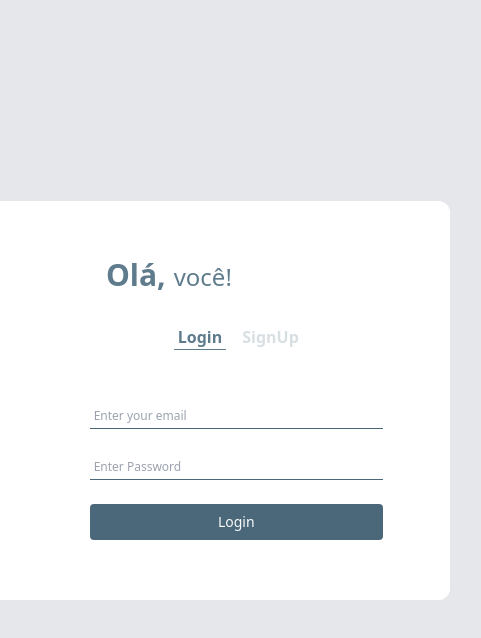
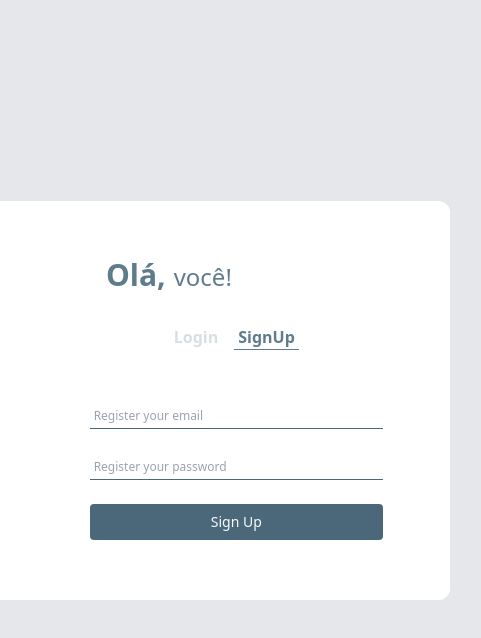
Before and after one commit to gabrielzamp/login-system-simoa, a plain HTML site: page index.html in a window 1280 px wide. Both pictures are taken after a click on the element "SignUp". Shown: the full height of the page, 617-1098 px from the left. Drawn offline with nearby package versions, Linux system fonts and the light colour scheme.

Commit message:
v4 added sign up form with no function

```diff
--- a/index.html
+++ b/index.html
@@ -15,82 +15,20 @@
   <body
     class="flex items-center h-screen bg-gray-200 bg-cover bg-[url('https://conasems-ava-prod.s3.sa-east-1.amazonaws.com/portal/paginas/blue-white-leafy-background-vector-53876-136080-1-1704912731.png')] lg:bg-none"
   >
-    <!-- Mobile version -->
-    <!-- <div
-      class="bg-[url('assets/img/leaf-background.png')] w-screen h-screen bg-cover flex items-center lg:hidden"
-    >
-      <div class="w-full md:w-10/12 md:mx-auto">
-        <div
-          class="flex flex-col items-center w-10/12 py-8 mx-auto bg-white md:w-9/12 md:py-10 rounded-xl"
-        >
-          <div class="w-11/12 mx-auto md:w-8/12">
-            <div class="w-11/12 mx-auto">
-              <div class="text-2xl flex items-end text-[#5F7C8D] w-11/12">
-                <span class="mr-2 text-3xl font-bold">Olá, </span>
-                você!
-              </div>
-            </div>
-          </div>
-
-          <div class="w-11/12 py-5 mx-auto">
-            <div class="flex justify-center w-11/12 gap-3 mx-auto">
-              <div class="px-1 border-b border-[#5F7C8D]">
-                <p class="text-[#5F7C8D] font-semibold">Login</p>
-              </div>
-              <div class="">
-                <p class="text-[#5f7c8d3e] font-semibold">SignUp</p>
-              </div>
-            </div>
-          </div>
-
-          <div class="w-10/12 py-1 mx-auto md:w-9/12">
-            <form
-              id="myFormMobile"
-              class="flex flex-col justify-center w-11/12 gap-4 mx-auto"
-              action=""
-            >
-              <div class="w-full py-2">
-                <input
-                  class="border-b border-[#4B687A] w-full text-xs font-light px-1 pb-1"
-                  type="email"
-                  name="email"
-                  id="emailMobile"
-                  placeholder="Enter your email"
-                />
-              </div>
-              <div class="w-full pb-2">
-                <input
-                  class="border-b border-[#4B687A] w-full text-xs font-light px-1 pb-1"
-                  type="password"
-                  name="password"
-                  id="passwordMobile"
-                  placeholder="Enter Password"
-                />
-              </div>
-              <button
-                class="py-2 text-sm w-full text-slate-50 bg-[#4B687A] rounded"
-              >
-                Login
-              </button>
-            </form>
-          </div>
-        </div>
-      </div>
-    </div> -->
-
     <div class="w-8/12 mx-auto bg-white rounded-xl">
+      <!--  -->
       <div class="flex w-full">
         <!-- Image banner -->
-        <div class="hidden w-full rounded-l-xl lg:block">
+        <section class="hidden w-full rounded-l-xl lg:block">
           <img
             src="https://conasems-ava-prod.s3.sa-east-1.amazonaws.com/portal/paginas/blue-white-leafy-background-vector-53876-136080-1-1704912731.png"
             alt=""
             class="rounded-l-xl"
           />
-        </div>
+        </section>
 
-        <!-- Login card -->
-        <div class="flex items-center w-full rounded-r-xl">
+        <!-- Login section -->
+        <section class="flex items-center w-full rounded-r-xl">
           <div class="w-full mx-auto">
             <div
               class="flex flex-col items-center mx-auto bg-white py-14 rounded-xl"
@@ -106,19 +44,22 @@
 
               <div class="w-11/12 pt-8 pb-10 mx-auto">
                 <div class="flex justify-center w-11/12 gap-4 mx-auto">
-                  <div class="px-1 border-b border-[#5F7C8D]">
-                    <p class="text-[#5F7C8D] font-semibold">Login</p>
+                  <div
+                    id="loginDiv"
+                    class="px-1 border-b border-[#5F7C8D] text-[#5F7C8D] font-semibold"
+                  >
+                    Login
                   </div>
-                  <div class="" onclick="activeForm()">
-                    <p
-                      class="text-[#5f7c8d3e] font-semibold hover:text-[#4B687A] hover:opacity-70"
-                    >
-                      SignUp
-                    </p>
+                  <div
+                    id="signUpDiv"
+                    class="text-[#5f7c8d3e] font-semibold hover:text-[#4B687A] hover:opacity-70"
+                  >
+                    SignUp
                   </div>
                 </div>
               </div>
 
+              <!-- Form section -->
               <div class="w-10/12 py-1 mx-auto md:w-9/12">
                 <!-- Login form -->
                 <form
@@ -131,7 +72,7 @@
                       class="border-b border-[#4B687A] w-full text-xs font-light px-1 pb-1"
                       type="email"
                       name="email"
-                      id="email"
+                      id="loginEmail"
                       placeholder="Enter your email"
                     />
                   </div>
@@ -140,7 +81,7 @@
                       class="border-b border-[#4B687A] w-full text-xs font-light px-1 pb-1"
                       type="password"
                       name="password"
-                      id="password"
+                      id="loginPassword"
                       placeholder="Enter Password"
                     />
                   </div>
@@ -157,15 +98,15 @@
                 <form
                   class="flex-col justify-center hidden w-11/12 gap-4 mx-auto"
                   action=""
-                  id="signForm"
+                  id="signUpForm"
                 >
                   <div class="w-full py-2">
                     <input
                       class="border-b border-[#4B687A] w-full text-xs font-light px-1 pb-1"
                       type="email"
                       name="email"
-                      id="email"
-                      placeholder="Enter your email"
+                      id="signUpEmail"
+                      placeholder="Register your email"
                     />
                   </div>
                   <div class="w-full pb-2">
@@ -173,8 +114,8 @@
                       class="border-b border-[#4B687A] w-full text-xs font-light px-1 pb-1"
                       type="password"
                       name="password"
-                      id="password"
-                      placeholder="Enter Password"
+                      id="signUpPassword"
+                      placeholder="Register your password"
                     />
                   </div>
                   <button
@@ -187,7 +128,7 @@
               </div>
             </div>
           </div>
-        </div>
+        </section>
       </div>
     </div>
 
@@ -229,5 +170,68 @@
     </script>
 
     <!-- Activate Form Function -->
+    <script>
+      // Variables
+
+      const loginDivElement = document.getElementById("loginDiv");
+      const signUpDivElement = document.getElementById("signUpDiv");
+
+      // Functions
+
+      const changeSelectedFormType = (event) => {
+        const activatedFormTypeClass =
+          "px-1 border-b border-[#5F7C8D] text-[#5F7C8D] font-semibold";
+        const deactivatedFormTypeClass =
+          "text-[#5f7c8d3e] font-semibold hover:text-[#4B687A] hover:opacity-70";
+
+        if (event.target === loginDivElement) {
+          loginDivElement.className = activatedFormTypeClass;
+          signUpDivElement.className = deactivatedFormTypeClass;
+        }
+
+        if (event.target === signUpDivElement) {
+          signUpDivElement.className = activatedFormTypeClass;
+          loginDivElement.className = deactivatedFormTypeClass;
+        }
+      };
+
+      const changeFormType = (showForm, hideForm) => {
+        showForm.classList.remove("hidden");
+        showForm.classList.add("flex");
+
+        hideForm.classList.remove("flex");
+        hideForm.classList.add("hidden");
+      };
+
+      const handleFormTypeClick = (event) => {
+        changeSelectedFormType(event);
+
+        if (event.target === loginDivElement) {
+          changeFormType(
+            document.getElementById("loginForm"),
+            document.getElementById("signUpForm")
+          );
+        } else if (event.target === signUpDivElement) {
+          changeFormType(
+            document.getElementById("signUpForm"),
+            document.getElementById("loginForm")
+          );
+        }
+
+        //   if (event.target === loginDivElement) {
+        //     changeFormType(loginFormElement, signUpFormElement);
+        //     loginDivElement.classList.remove(deactivatedFormTypeClass);
+        //     signUpDivElement.classList.add(deactivatedFormTypeClass);
+        //   } else if (event.target === signUpDivElement) {
+        //     changeFormType(signUpFormElement, loginFormElement);
+        //     signUpDivElement.classList.remove(deactivatedFormTypeClass);
+        //     loginDivElement.classList.add(deactivatedFormTypeClass);
+        //   }
+      };
+
+      // Event listeners
+      loginDivElement.addEventListener("click", handleFormTypeClick);
+      signUpDivElement.addEventListener("click", handleFormTypeClick);
+    </script>
   </body>
 </html>
```
